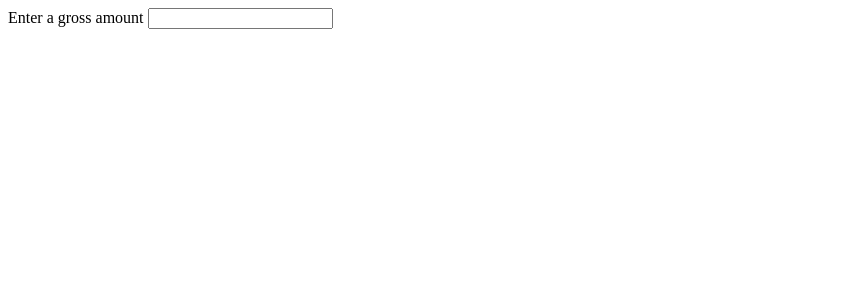
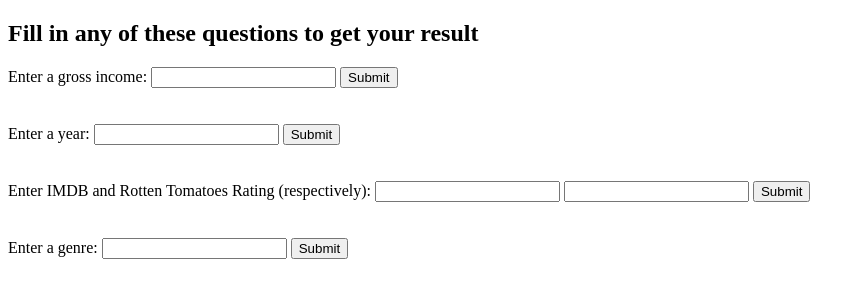
Before and after one commit to Mabedin00/Soft-Dev, a Flask app: page / in a window 1280 px wide. Shown: the top 300 px of the page, without its empty margins (0-865 px from the left). Run offline with Flask 2, Linux system fonts and the light colour scheme.

Commit message:
Finished 11 (need to put in VM)

```diff
--- a/11_mongoflask/app.py
+++ b/11_mongoflask/app.py
@@ -8,18 +8,41 @@ Session is all cleared when user logouts
 """
 import os, random
 from flask import Flask, session, render_template, redirect, url_for, request, flash
-import mongo
+from mongo import *
+from pymongo import MongoClient
 import random
 
 app = Flask(__name__)
-
+client = MongoClient()
+db = client.MosDB
+collection = db.movies
 
 @app.route("/")
 def root():
     return render_template("home.html")
 
+@app.route("/gross")
+def gross():
+    list = get_movies_by_us_gross(request.args['gross'])
+    return render_template("home.html", list = list, type = "gross")
+
+@app.route("/year")
+def year():
+    list = get_movies_by_year(request.args['year'])
+    # print(list)
+    return render_template("home.html", list = list, type = "year")
+
+@app.route("/rating")
+def rating():
+    list = get_movies_by_rating(request.args['IMDB'],request.args['Rotten_Tomatoes'])
+    # print(list)
+    return render_template("home.html", list = list, type = "rating")
+
+@app.route("/genre")
+def genre():
+    list = get_movies_by_genre(request.args['genre'])
+    return render_template("home.html", list = list, type = "genre")
 
 if __name__ == "__main__":
     app.debug = True
-    app.jinja_env.globals.update(get_balance=lambda: database_query.get_balance(session["username"]))
     app.run()
--- a/11_mongoflask/import.py
+++ b/11_mongoflask/import.py
@@ -5,7 +5,7 @@ client = MongoClient() # sets to localhost automatically
 db = client.MosDB
 col = db.movies
 
-with open('movies.json') as json_file:
+with open('movies.json', encoding="utf8") as json_file:
     movies_string = json_file.read()
     movies_list = json.loads(movies_string)
     col.insert_many(movies_list)
--- a/11_mongoflask/templates/home.html
+++ b/11_mongoflask/templates/home.html
@@ -1,10 +1,54 @@
 <!DOCTYPE html>
 <html>
-  <head>
-    <title></title>
-  </head>
-  <body>
-    Enter a gross amount
-    <input type = "text" gross = "gross" required> <br>
-  </body>
+    <head>
+        <title></title>
+    </head>
+    <body>
+
+    {% if not type %}
+        <h2>Fill in any of these questions to get your result </h2>
+        <form action = "\gross" method = "GET">
+            Enter a gross income:
+            <input type = "text" name = "gross">
+            <input type = "submit" value = "Submit">
+        </form> <br> <br>
+        <form action = "\year" method = "GET">
+            Enter a year:
+            <input type = "text" name = "year">
+            <input type = "submit" value = "Submit">
+        </form> <br> <br>
+        <form action = "\rating" method = "GET">
+            Enter IMDB and Rotten Tomatoes Rating (respectively):
+            <input type = "text" name = "IMDB">
+            <input type = "text" name = "Rotten_Tomatoes">
+            <input type = "submit" value = "Submit">
+        </form> <br> <br>
+        <form action = "\genre" method = "GET">
+            Enter a genre:
+            <input type = "text" name = "genre">
+            <input type = "submit" value = "Submit">
+        </form> <br> <br>
+    {% endif %}
+    {% if type == "gross" %}
+        {% for i in list %}
+            <b>{{i[0]}}</b>: ${{i[1]}} <br> <br>
+        {% endfor %}
+    {% endif %}
+    {% if type == "year"%}
+        {% for i in list %}
+            <b>{{i[0]}}</b>: {{i[1]}} <br> <br>
+        {% endfor %}
+    {% endif %}
+    {% if type == "rating"%}
+        {% for i in list %}
+            <b>{{i[0]}}</b>: IMDB: {{i[1]}}, Rotten Tomatoes: {{i[2]}} <br> <br>
+        {% endfor %}
+    {% endif %}
+    {% if type == "genre" %}
+        {% for i in list %}
+            <b>{{i[0]}}</b>: {{i[1]}} <br> <br>
+        {% endfor %}
+    {% endif %}
+
+    </body>
 </html>
```
Also changed, not shown: 10_mongo/mongo.py (+5 -5 lines), 11_mongoflask/mongo.py (+16 -9 lines).
